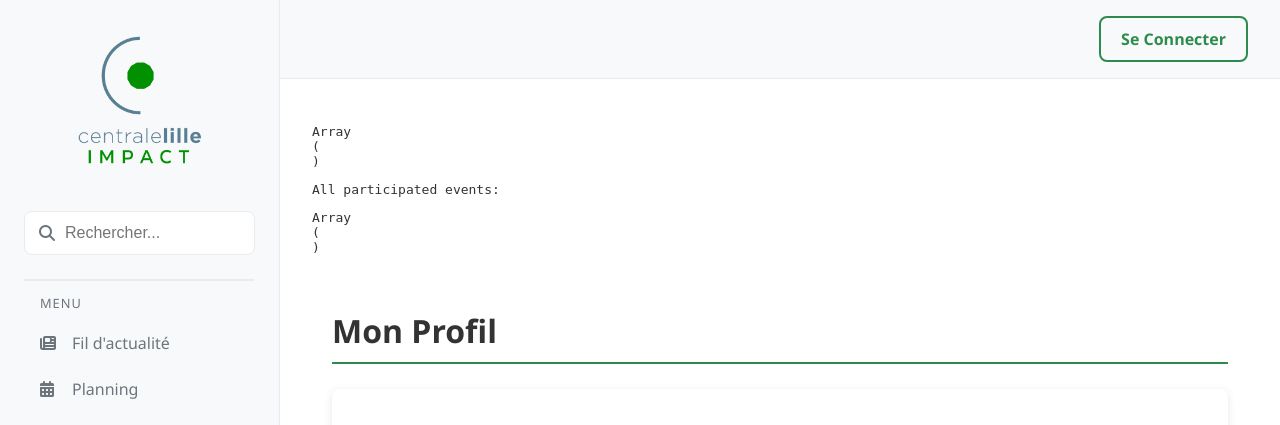
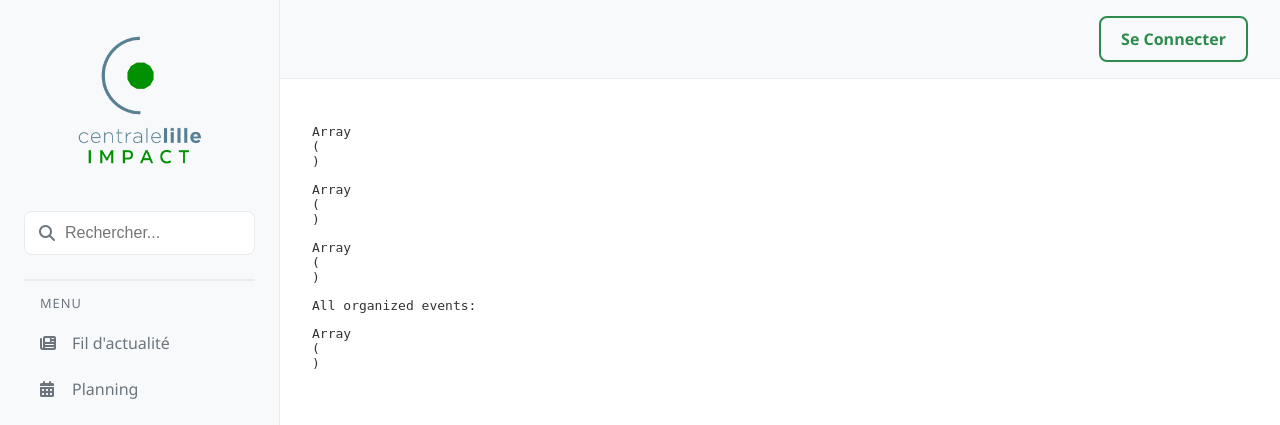
Before and after one commit to D0gmaDev/climpact, a PHP site: page /index.php?view=user in a window 1280 px wide. Shown: the top 425 px of the page. Run offline with PHP 8.4, Linux system fonts and the light colour scheme; data comes from the database, SQL or seed files in the repository; tables that the repository leaves empty hold one stand-in row (values such as "Sample post").

Commit message:
sous big nuit blanche debug 5:21

```diff
--- a/templates/user.php
+++ b/templates/user.php
@@ -18,7 +18,11 @@ $userEventParticipationId = getUserEventInvolvementIds($user['id'], $type = "par
 $userEventInterestId = getUserEventInvolvementIds($user['id'], $type = "interested");
 $userEventOrganizationId = getUserEventInvolvementIds($user['id'], $type = "organize");
 
-tprint(getUserEventInvolvementIds($user['id'], $type = "participate"));
+tprint(getUserEventInvolvementIds($user['id'], $type = "organize"));
+tprint(getUserEventInvolvementIds($user['id'], $type = "orga"));
+tprint(getUserEventInvolvementIds($user['id'], $type = "organized"));
+
+
 
 $userParticipate = [];
 
@@ -44,7 +48,7 @@ foreach ($userEventOrganizationId as $id) {
     tprint($event); // Affichez l'événement complet
 }
 
-tprint("All participated events:");
+tprint("All organized events:");
 tprint($userOrga); // Affichez le tableau final
 
 ?>
```
